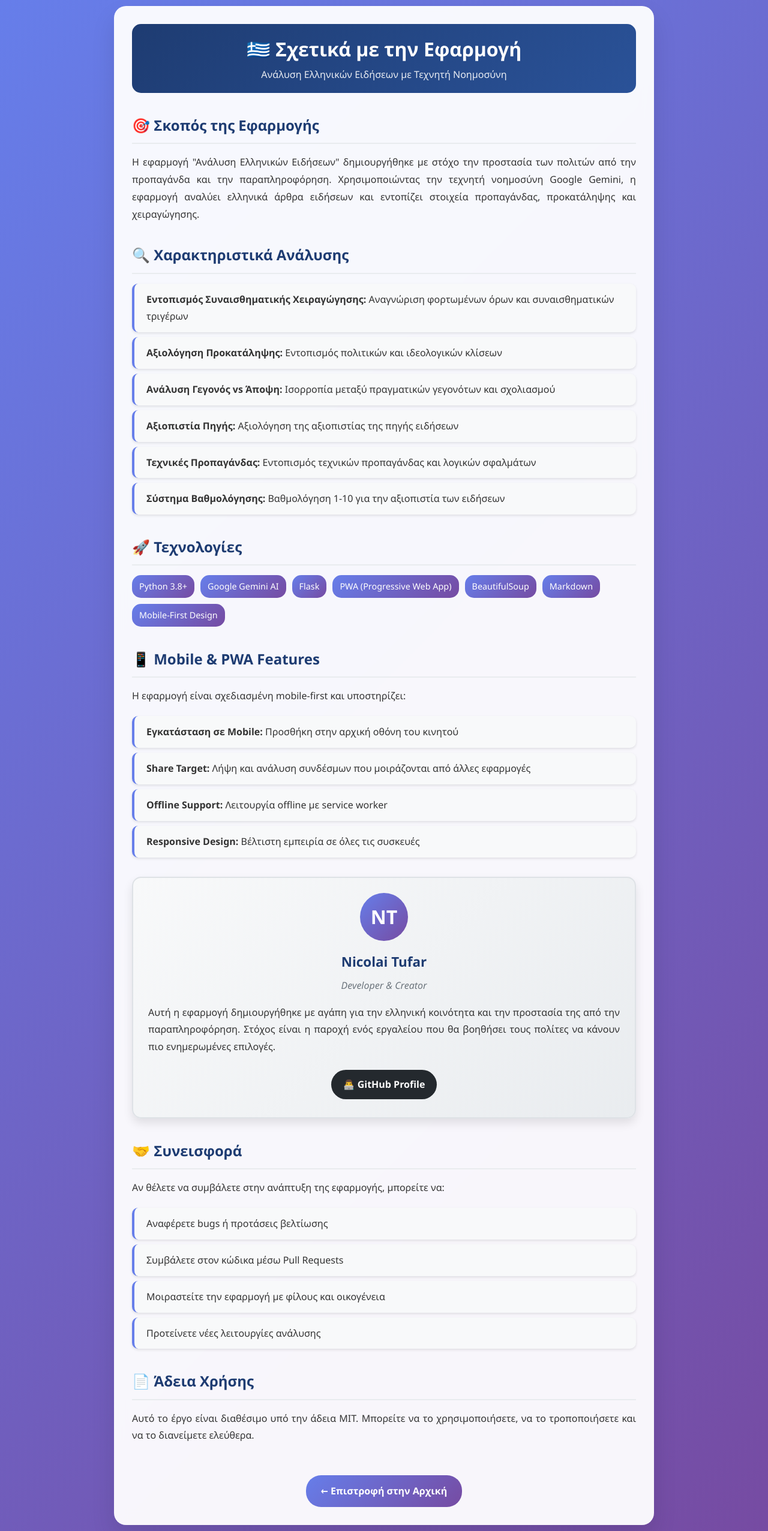
After one commit to ntufar/greek-news-analyzer, a Flask app: page /about in a window 1280 px wide. The commit adds this page. Shown: the whole page at 60% size. Run offline with Flask 3, Linux system fonts and the light colour scheme.

Commit message:
Add About page to local Flask app
- Add /about route to app.py
- Create about.html template with author information
- Add About link to main page header in index.html
- Ensure local development matches Vercel deployment
- Include Nicolai Tufar as author with GitHub link
- Professional About page with app description and tech stack

```diff
--- a/app.py
+++ b/app.py
@@ -223,6 +223,11 @@ def health():
         'cache_size': len(analysis_cache)
     })
 
+@app.route('/about')
+def about():
+    """About page"""
+    return render_template('about.html')
+
 @app.route('/status')
 def status():
     """Status endpoint with more detailed information"""
--- /dev/null
+++ b/templates/about.html
@@ -0,0 +1,283 @@
+<!DOCTYPE html>
+<html lang="el">
+<head>
+    <meta charset="UTF-8">
+    <meta name="viewport" content="width=device-width, initial-scale=1.0, user-scalable=no">
+    <title>Σχετικά - Ανάλυση Ελληνικών Ειδήσεων</title>
+
+    <!-- PWA Meta Tags -->
+    <meta name="description" content="Σχετικά με την εφαρμογή ανάλυσης ελληνικών ειδήσεων">
+    <meta name="theme-color" content="#667eea">
+    <meta name="apple-mobile-web-app-capable" content="yes">
+    <meta name="apple-mobile-web-app-status-bar-style" content="default">
+    <meta name="apple-mobile-web-app-title" content="Greek News Analyzer">
+    <meta name="mobile-web-app-capable" content="yes">
+    <meta name="application-name" content="Greek News Analyzer">
+
+    <!-- PWA Manifest -->
+    <link rel="manifest" href="/static/manifest.json">
+
+    <!-- Icons for different platforms -->
+    <link rel="icon" type="image/png" sizes="32x32" href="/static/icons/icon-32x32.png">
+    <link rel="icon" type="image/png" sizes="16x16" href="/static/icons/icon-16x16.png">
+    <link rel="apple-touch-icon" href="/static/icons/icon-192x192.png">
+
+    <style>
+        body {
+            font-family: 'Segoe UI', Tahoma, Geneva, Verdana, sans-serif;
+            max-width: 900px;
+            margin: 0 auto;
+            padding: 10px;
+            background: linear-gradient(135deg, #667eea 0%, #764ba2 100%);
+            min-height: 100vh;
+            -webkit-font-smoothing: antialiased;
+            -moz-osx-font-smoothing: grayscale;
+        }
+        .container {
+            background: rgba(255, 255, 255, 0.95);
+            padding: 30px;
+            border-radius: 20px;
+            box-shadow: 0 20px 40px rgba(0, 0, 0, 0.1);
+            backdrop-filter: blur(10px);
+        }
+        .header {
+            background: linear-gradient(135deg, #1e3c72 0%, #2a5298 100%);
+            color: white;
+            padding: 20px;
+            border-radius: 15px;
+            text-align: center;
+            margin-bottom: 30px;
+        }
+        .header h1 {
+            margin: 0 0 10px 0;
+            font-size: 2rem;
+        }
+        .header p {
+            margin: 0;
+            opacity: 0.9;
+        }
+        .content {
+            line-height: 1.8;
+            color: #333;
+        }
+        .content h2 {
+            color: #1e3c72;
+            margin-top: 2rem;
+            margin-bottom: 1rem;
+            font-size: 1.5rem;
+            border-bottom: 2px solid #e9ecef;
+            padding-bottom: 0.5rem;
+        }
+        .content h3 {
+            color: #495057;
+            margin-top: 1.5rem;
+            margin-bottom: 0.8rem;
+            font-size: 1.2rem;
+        }
+        .content p {
+            margin-bottom: 1.2rem;
+            text-align: justify;
+        }
+        .author-card {
+            background: linear-gradient(135deg, #f8f9fa 0%, #e9ecef 100%);
+            border: 2px solid #dee2e6;
+            border-radius: 15px;
+            padding: 25px;
+            margin: 2rem 0;
+            text-align: center;
+            box-shadow: 0 8px 16px rgba(0, 0, 0, 0.1);
+        }
+        .author-avatar {
+            width: 80px;
+            height: 80px;
+            border-radius: 50%;
+            background: linear-gradient(135deg, #667eea 0%, #764ba2 100%);
+            margin: 0 auto 15px;
+            display: flex;
+            align-items: center;
+            justify-content: center;
+            font-size: 2rem;
+            color: white;
+            font-weight: bold;
+        }
+        .author-name {
+            font-size: 1.4rem;
+            font-weight: 600;
+            color: #1e3c72;
+            margin-bottom: 5px;
+        }
+        .author-title {
+            color: #6c757d;
+            margin-bottom: 15px;
+            font-style: italic;
+        }
+        .github-link {
+            display: inline-block;
+            background: #24292e;
+            color: white;
+            padding: 10px 20px;
+            border-radius: 25px;
+            text-decoration: none;
+            font-weight: 600;
+            transition: all 0.3s ease;
+            margin: 5px;
+        }
+        .github-link:hover {
+            background: #0366d6;
+            transform: translateY(-2px);
+            box-shadow: 0 5px 15px rgba(0, 0, 0, 0.2);
+        }
+        .back-button {
+            display: inline-block;
+            background: linear-gradient(135deg, #667eea 0%, #764ba2 100%);
+            color: white;
+            padding: 12px 25px;
+            border-radius: 25px;
+            text-decoration: none;
+            font-weight: 600;
+            transition: all 0.3s ease;
+            margin-top: 20px;
+        }
+        .back-button:hover {
+            transform: translateY(-2px);
+            box-shadow: 0 8px 20px rgba(0, 0, 0, 0.2);
+        }
+        .feature-list {
+            list-style: none;
+            padding: 0;
+        }
+        .feature-list li {
+            background: #f8f9fa;
+            margin: 8px 0;
+            padding: 12px 20px;
+            border-radius: 10px;
+            border-left: 4px solid #667eea;
+            box-shadow: 0 2px 4px rgba(0, 0, 0, 0.1);
+        }
+        .tech-stack {
+            display: flex;
+            flex-wrap: wrap;
+            gap: 10px;
+            margin: 1rem 0;
+        }
+        .tech-badge {
+            background: linear-gradient(135deg, #667eea 0%, #764ba2 100%);
+            color: white;
+            padding: 6px 12px;
+            border-radius: 15px;
+            font-size: 0.9rem;
+            font-weight: 500;
+        }
+
+        /* Mobile-specific styles */
+        @media (max-width: 768px) {
+            body {
+                padding: 5px;
+            }
+            .container {
+                padding: 20px;
+                border-radius: 15px;
+                margin: 5px;
+            }
+            .header {
+                padding: 15px;
+                border-radius: 10px;
+                margin-bottom: 20px;
+            }
+            .header h1 {
+                font-size: 1.5rem;
+            }
+            .content h2 {
+                font-size: 1.3rem;
+            }
+            .content h3 {
+                font-size: 1.1rem;
+            }
+            .author-card {
+                padding: 20px;
+                margin: 1.5rem 0;
+            }
+            .author-avatar {
+                width: 60px;
+                height: 60px;
+                font-size: 1.5rem;
+            }
+            .author-name {
+                font-size: 1.2rem;
+            }
+            .tech-stack {
+                justify-content: center;
+            }
+        }
+    </style>
+</head>
+<body>
+    <div class="container">
+        <div class="header">
+            <h1>🇬🇷 Σχετικά με την Εφαρμογή</h1>
+            <p>Ανάλυση Ελληνικών Ειδήσεων με Τεχνητή Νοημοσύνη</p>
+        </div>
+
+        <div class="content">
+            <h2>🎯 Σκοπός της Εφαρμογής</h2>
+            <p>Η εφαρμογή "Ανάλυση Ελληνικών Ειδήσεων" δημιουργήθηκε με στόχο την προστασία των πολιτών από την προπαγάνδα και την παραπληροφόρηση. Χρησιμοποιώντας την τεχνητή νοημοσύνη Google Gemini, η εφαρμογή αναλύει ελληνικά άρθρα ειδήσεων και εντοπίζει στοιχεία προπαγάνδας, προκατάληψης και χειραγώγησης.</p>
+
+            <h2>🔍 Χαρακτηριστικά Ανάλυσης</h2>
+            <ul class="feature-list">
+                <li><strong>Εντοπισμός Συναισθηματικής Χειραγώγησης:</strong> Αναγνώριση φορτωμένων όρων και συναισθηματικών τριγέρων</li>
+                <li><strong>Αξιολόγηση Προκατάληψης:</strong> Εντοπισμός πολιτικών και ιδεολογικών κλίσεων</li>
+                <li><strong>Ανάλυση Γεγονός vs Άποψη:</strong> Ισορροπία μεταξύ πραγματικών γεγονότων και σχολιασμού</li>
+                <li><strong>Αξιοπιστία Πηγής:</strong> Αξιολόγηση της αξιοπιστίας της πηγής ειδήσεων</li>
+                <li><strong>Τεχνικές Προπαγάνδας:</strong> Εντοπισμός τεχνικών προπαγάνδας και λογικών σφαλμάτων</li>
+                <li><strong>Σύστημα Βαθμολόγησης:</strong> Βαθμολόγηση 1-10 για την αξιοπιστία των ειδήσεων</li>
+            </ul>
+
+            <h2>🚀 Τεχνολογίες</h2>
+            <div class="tech-stack">
+                <span class="tech-badge">Python 3.8+</span>
+                <span class="tech-badge">Google Gemini AI</span>
+                <span class="tech-badge">Flask</span>
+                <span class="tech-badge">PWA (Progressive Web App)</span>
+                <span class="tech-badge">BeautifulSoup</span>
+                <span class="tech-badge">Markdown</span>
+                <span class="tech-badge">Mobile-First Design</span>
+            </div>
+
+            <h2>📱 Mobile & PWA Features</h2>
+            <p>Η εφαρμογή είναι σχεδιασμένη mobile-first και υποστηρίζει:</p>
+            <ul class="feature-list">
+                <li><strong>Εγκατάσταση σε Mobile:</strong> Προσθήκη στην αρχική οθόνη του κινητού</li>
+                <li><strong>Share Target:</strong> Λήψη και ανάλυση συνδέσμων που μοιράζονται από άλλες εφαρμογές</li>
+                <li><strong>Offline Support:</strong> Λειτουργία offline με service worker</li>
+                <li><strong>Responsive Design:</strong> Βέλτιστη εμπειρία σε όλες τις συσκευές</li>
+            </ul>
+
+            <div class="author-card">
+                <div class="author-avatar">NT</div>
+                <div class="author-name">Nicolai Tufar</div>
+                <div class="author-title">Developer & Creator</div>
+                <p>Αυτή η εφαρμογή δημιουργήθηκε με αγάπη για την ελληνική κοινότητα και την προστασία της από την παραπληροφόρηση. Στόχος είναι η παροχή ενός εργαλείου που θα βοηθήσει τους πολίτες να κάνουν πιο ενημερωμένες επιλογές.</p>
+                <a href="https://github.com/ntufar" target="_blank" class="github-link">
+                    👨‍💻 GitHub Profile
+                </a>
+            </div>
+
+            <h2>🤝 Συνεισφορά</h2>
+            <p>Αν θέλετε να συμβάλετε στην ανάπτυξη της εφαρμογής, μπορείτε να:</p>
+            <ul class="feature-list">
+                <li>Αναφέρετε bugs ή προτάσεις βελτίωσης</li>
+                <li>Συμβάλετε στον κώδικα μέσω Pull Requests</li>
+                <li>Μοιραστείτε την εφαρμογή με φίλους και οικογένεια</li>
+                <li>Προτείνετε νέες λειτουργίες ανάλυσης</li>
+            </ul>
+
+            <h2>📄 Άδεια Χρήσης</h2>
+            <p>Αυτό το έργο είναι διαθέσιμο υπό την άδεια MIT. Μπορείτε να το χρησιμοποιήσετε, να το τροποποιήσετε και να το διανείμετε ελεύθερα.</p>
+
+            <div style="text-align: center; margin-top: 2rem;">
+                <a href="/" class="back-button">← Επιστροφή στην Αρχική</a>
+            </div>
+        </div>
+    </div>
+</body>
+</html>
--- a/templates/index.html
+++ b/templates/index.html
@@ -173,6 +173,11 @@
                     <div class="header">
                         <h1><i class="fas fa-newspaper me-3"></i>Ανάλυση Ελληνικών Ειδήσεων</h1>
                         <p class="mb-0">Ελέγξτε αν ένα άρθρο περιέχει στοιχεία προπαγάνδας</p>
+                        <div class="mt-3">
+                            <a href="/about" class="btn btn-outline-light btn-sm">
+                                <i class="fas fa-info-circle me-2"></i>Σχετικά
+                            </a>
+                        </div>
                     </div>
 
                     <div class="p-4">
```
